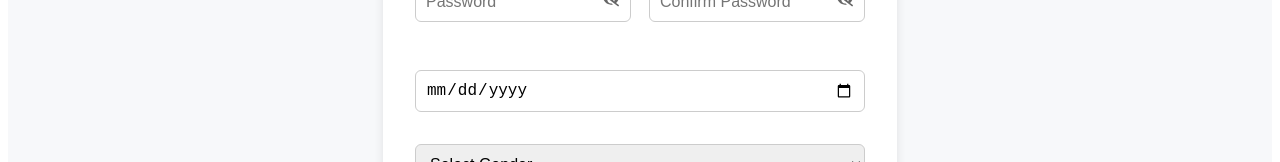
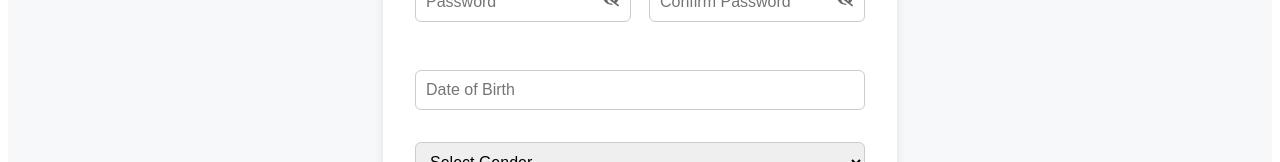
Before and after one commit to sandipa616/HMS_FRONTEND_DEPLOYED, a React (Vite) app: page /register in a window 1280 px wide. Shown: the part 571-733 px from the top of the page. Built offline with nearby package versions, Linux system fonts and the light colour scheme; no server answers.

Commit message:
Fixed DOB placeholder issue in Register form

```diff
--- a/src/pages/Register.jsx
+++ b/src/pages/Register.jsx
@@ -147,8 +147,10 @@ const Register = () => {
 
           <div className="register-row">
             <input
-              type="date"
+              type="text"
+              placeholder="Date of Birth"
               value={dob}
+              onFocus={(e) => (e.target.type = "date")}
               onChange={(e) => setDob(e.target.value)}
               required
             />
```
